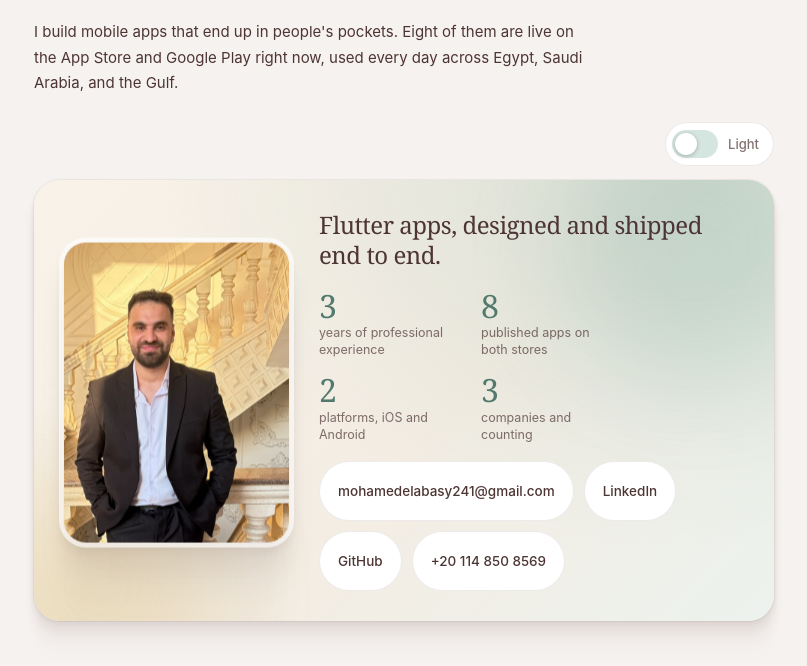
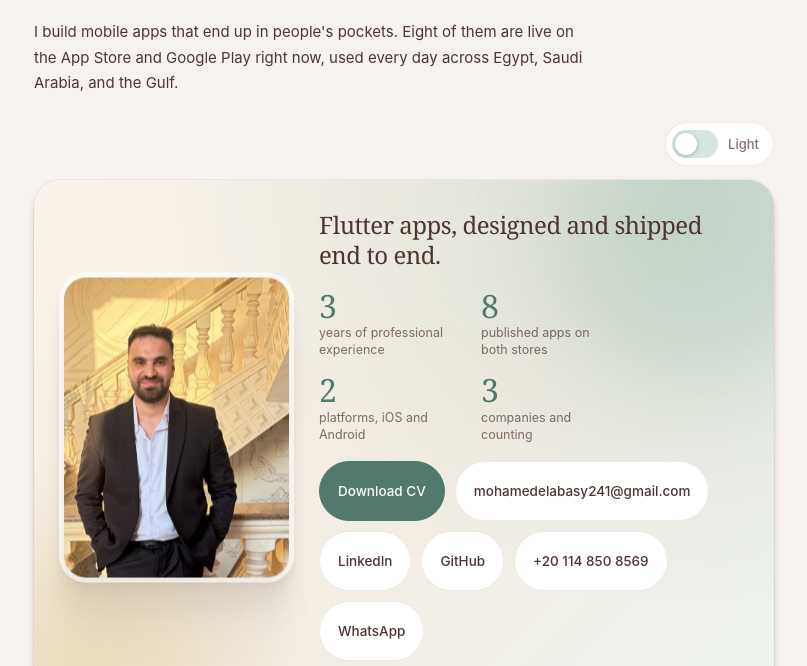
Before and after one commit to mohamedelabassy/portfolio, a plain HTML site: page index.html in a window 1280 px wide. Shown: the part 141-807 px from the top of the page, without its empty margins (236-1043 px from the left). Drawn offline with Linux system fonts and the light colour scheme.

Commit message:
Add CV download link and WhatsApp contact

```diff
--- a/index.html
+++ b/index.html
@@ -43,10 +43,12 @@
                 <div class="pf-stat"><span class="pf-stat-value" data-target="3" data-suffix="">3</span><span class="pf-stat-label">companies and counting</span></div>
             </div>
             <div class="pf-contact">
+                <a class="pf-contact-chip pf-contact-primary" href="Mohamed-Elabasy-Flutter-Developer-CV.pdf" target="_blank" rel="noopener">Download CV</a>
                 <a class="pf-contact-chip" href="mailto:mohamedelabasy241@gmail.com">mohamedelabasy241@gmail.com</a>
                 <a class="pf-contact-chip" href="http://www.linkedin.com/in/mohamed-elabasy-170b0936a" target="_blank" rel="noopener">LinkedIn</a>
                 <a class="pf-contact-chip" href="https://github.com/mohamedelabassy" target="_blank" rel="noopener">GitHub</a>
                 <a class="pf-contact-chip" href="tel:+201148508569">+20 114 850 8569</a>
+                <a class="pf-contact-chip" href="https://wa.me/201148508569" target="_blank" rel="noopener">WhatsApp</a>
             </div>
         </div>
     </section>
@@ -164,6 +166,7 @@
                 <a class="pf-contact-chip" href="https://wa.me/201148508569" target="_blank" rel="noopener">WhatsApp</a>
                 <a class="pf-contact-chip" href="http://www.linkedin.com/in/mohamed-elabasy-170b0936a" target="_blank" rel="noopener">LinkedIn</a>
                 <a class="pf-contact-chip" href="https://github.com/mohamedelabassy" target="_blank" rel="noopener">GitHub</a>
+                <a class="pf-contact-chip" href="Mohamed-Elabasy-Flutter-Developer-CV.pdf" target="_blank" rel="noopener">Download CV</a>
             </div>
         </div>
     </section>
```
